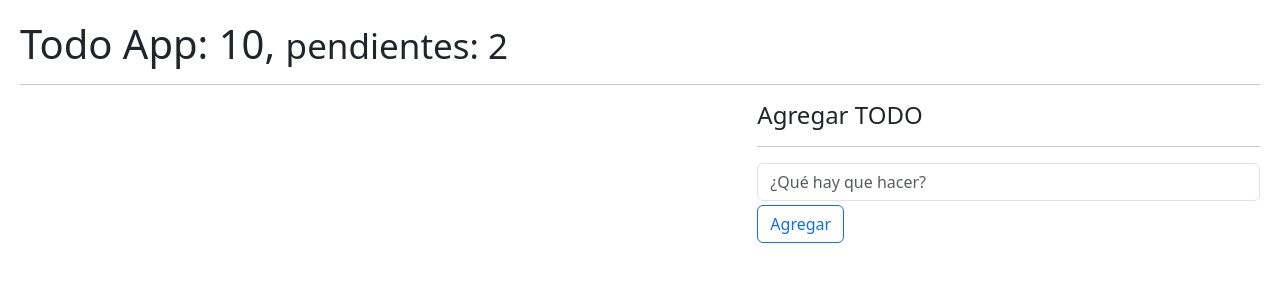
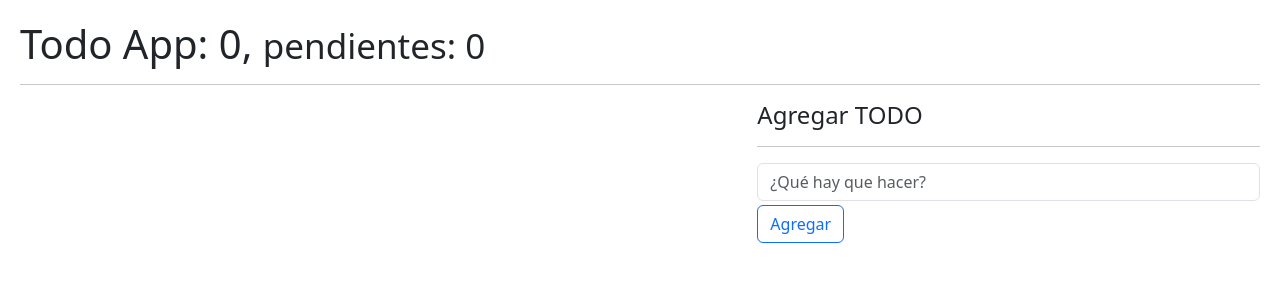
Before and after one commit to carballod/ToDo, a React (Vite) app: page / in a window 1280 px wide. Shown: the top 300 px of the page. Built offline with nearby package versions, Linux system fonts and the light colour scheme.

Commit message:
Agrega el custom hook useTodo y mejora la legibilidad del codigo

```diff
--- a/src/TodoApp.jsx
+++ b/src/TodoApp.jsx
@@ -1,57 +1,16 @@
-
-import { useEffect, useReducer } from 'react';
 import { TodoAdd } from './TodoAdd';
 import { TodoList } from './TodoList';
-import { todoReducer } from './todoReducer';
+import { useTodo } from './hooks/useTodo';
 
-export const initialState = [
-    // {
-    //     id: new Date().getTime(),
-    //     description: 'Recolectar la piedra del alma',
-    //     done: false,
-    // },
-]
-
-const init = () => {
-    return JSON.parse( localStorage.getItem( 'todos' ) ) || [];
-}
 
 export const TodoApp = () => {
 
-    const [todos, dispatch] = useReducer( todoReducer, initialState, init );
-
-    useEffect(() => {
-        localStorage.setItem( 'todos', JSON.stringify( todos ) );
-    }, [todos])
-
-
-    const handleNewTodo = ( todo ) => {
-        const action = {
-            type: '[TODO] Add Todo',
-            payload: todo,
-        };
-
-        dispatch( action );
-    }
-
-    const handleDeleteTodo = ( id ) => {
-        dispatch( {
-            type: '[TODO] Remove Todo',
-            payload: id,
-        } );
-    }
-
-    const handleToggleTodo = ( id ) => {
-        dispatch({
-            type: '[TODO] Toggle Todo',
-            payload: id,
-        })
-    }
+    const { todos, todosCount, pendingTodosCount, handleDeleteTodo, handleToggleTodo, handleNewTodo } = useTodo();
 
 
     return (
         <>
-            <h1>Todo App: 10, <small>pendientes: 2</small></h1>
+            <h1>Todo App: { todosCount }, <small>pendientes: { pendingTodosCount }</small></h1>
             <hr />
 
             <div className="row">
--- /dev/null
+++ b/src/hooks/useTodo.js
@@ -0,0 +1,48 @@
+import { useEffect, useReducer } from "react";
+import { todoReducer } from "../todoReducer";
+
+const init = () => {
+    return JSON.parse( localStorage.getItem( 'todos' ) ) || [];
+}
+
+export const useTodo = ( initialState = [] ) => {
+
+    const [todos, dispatch] = useReducer( todoReducer, initialState, init );
+
+    useEffect(() => {
+        localStorage.setItem( 'todos', JSON.stringify( todos ) );
+    }, [todos])
+
+    const handleNewTodo = ( todo ) => {
+        const action = {
+            type: '[TODO] Add Todo',
+            payload: todo,
+        };
+
+        dispatch( action );
+    }
+
+    const handleDeleteTodo = ( id ) => {
+        dispatch( {
+            type: '[TODO] Remove Todo',
+            payload: id,
+        } );
+    }
+
+    const handleToggleTodo = ( id ) => {
+        dispatch({
+            type: '[TODO] Toggle Todo',
+            payload: id,
+        })
+    }
+
+
+    return {
+        todos,
+        handleNewTodo,
+        handleDeleteTodo,
+        handleToggleTodo,
+        todosCount:  todos.length,
+        pendingTodosCount: todos.filter( todo => !todo.done ).length,
+    }
+}
```
